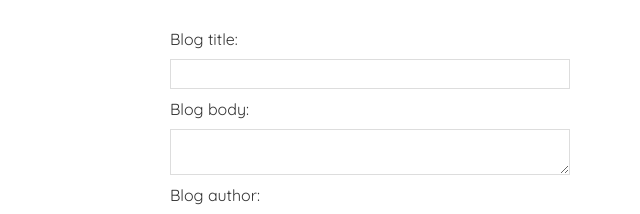
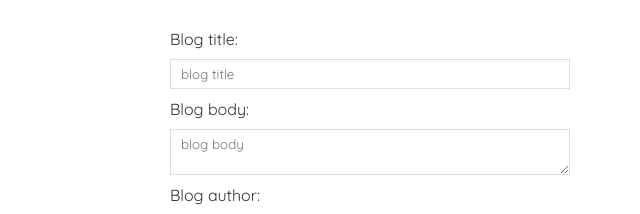
Before and after one commit to kiyarashnd/Blog, a React (Create React App) app: page /create in a window 1280 px wide. Shown: the part 157-371 px from the top of the page, without its empty margins (270-910 px from the left). Built offline with nearby package versions, Linux system fonts and the light colour scheme.

Commit message:
review Controlled Inputs

```diff
--- a/src/Create.js
+++ b/src/Create.js
@@ -6,7 +6,9 @@ const Create = () => {
     const [author, setAuthor] = useState('mario');
 
     const handleSubmit = (e) => {
+        //for prevent refresh page after submit form
         e.preventDefault();
+        //make a new object
         const blog = { title, body, author }
         console.log(blog)
     }
@@ -17,6 +19,7 @@ const Create = () => {
             <form onSubmit={handleSubmit}>
                 <label>Blog title:</label>
                 <input
+                    placeholder="blog title"
                     type="text"
                     required
                     value={title}
@@ -24,6 +27,7 @@ const Create = () => {
                 />
                 <label>Blog body:</label>
                 <textarea
+                    placeholder="blog body"
                     required
                     value={body}
                     onChange={(e) => setBody(e.target.value)}
```
